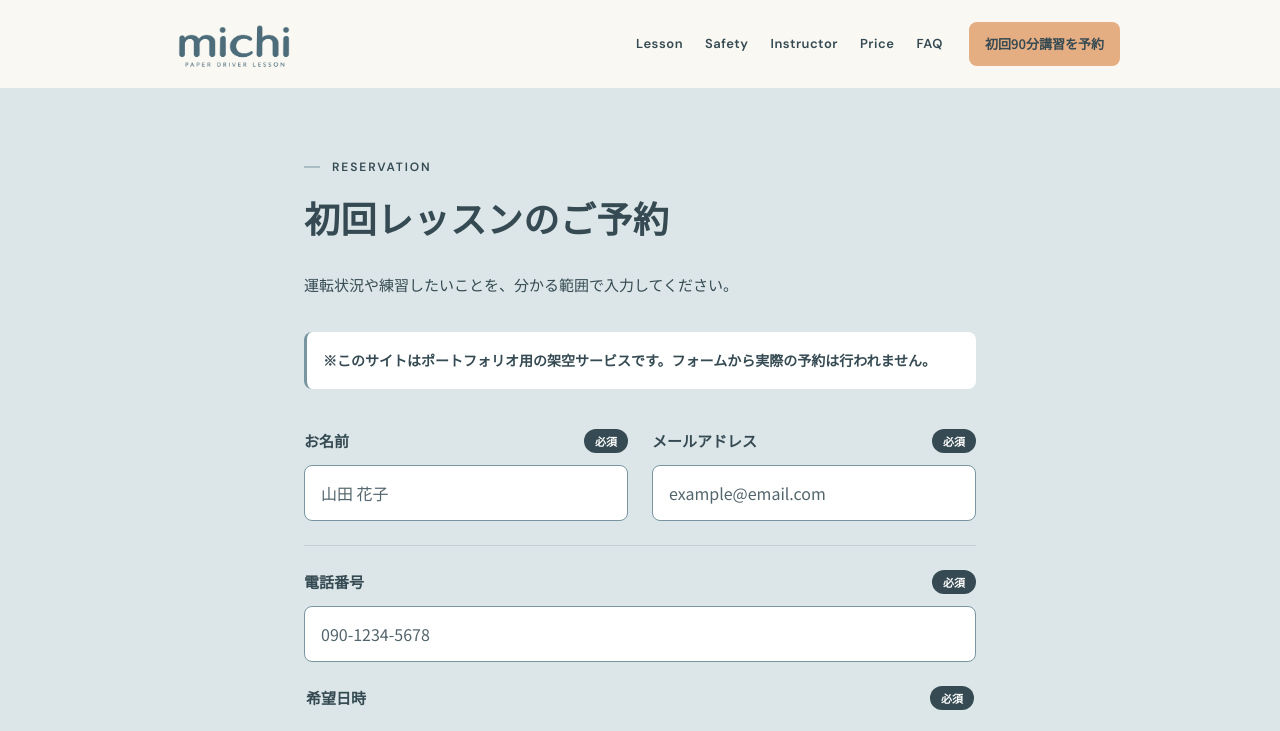
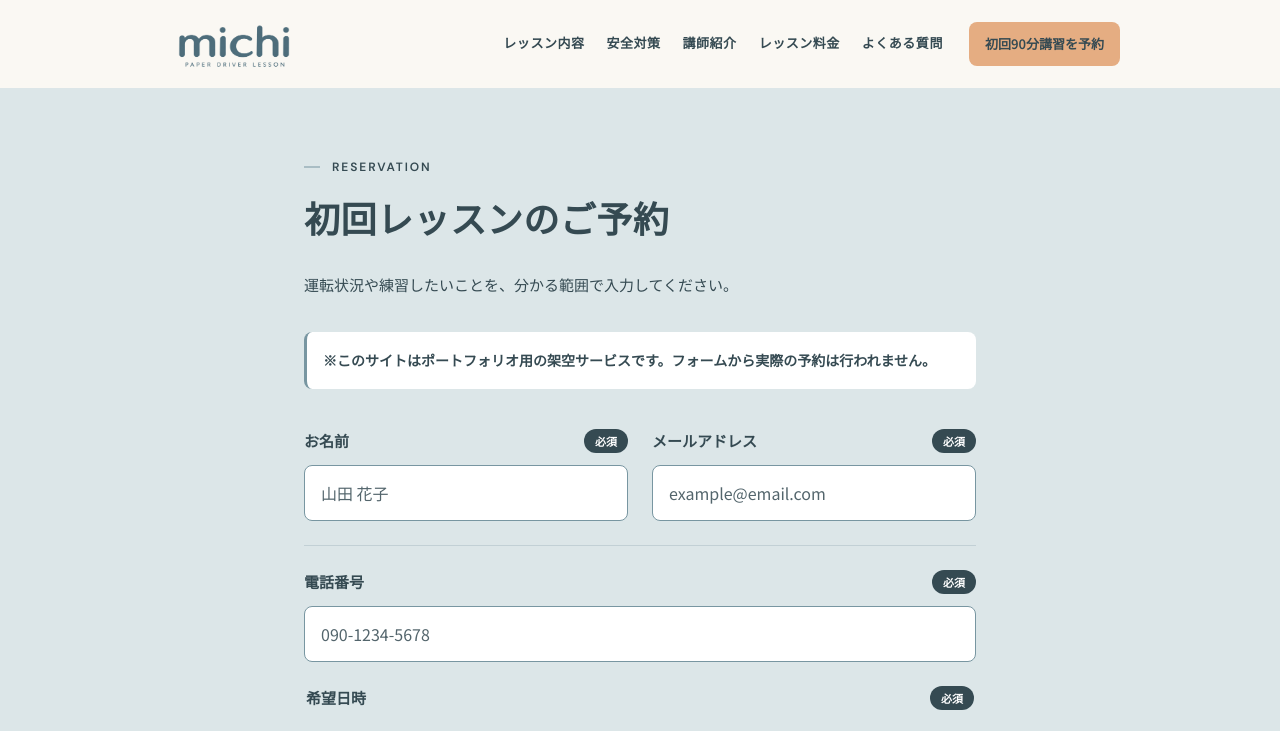
Before and after one commit to Coconattsu0723/michi-paper-driver-lp, a plain HTML site: page reservation.html in a window 1280 px wide. Shown: the top 731 px of the page. Drawn offline with Linux system fonts and the light colour scheme.

Commit message:
Add OGP image and localize header navigation

```diff
--- a/js/script.js
+++ b/js/script.js
@@ -15,7 +15,7 @@
     const nextOpen = desktopNavigation.matches ? false : isOpen;
 
     menuButton.setAttribute("aria-expanded", String(nextOpen));
-    menuLabel.textContent = nextOpen ? "CLOSE" : "MENU";
+    menuLabel.textContent = nextOpen ? "閉じる" : "メニュー";
     navigation.hidden = desktopNavigation.matches ? false : !nextOpen;
 
     if (returnFocus) {
--- a/reservation.html
+++ b/reservation.html
@@ -74,7 +74,7 @@
           aria-controls="primary-navigation"
           aria-expanded="false"
         >
-          <span class="menu-button__label">MENU</span>
+          <span class="menu-button__label">メニュー</span>
           <span class="menu-button__icon" aria-hidden="true">
             <span></span>
             <span></span>
@@ -83,11 +83,11 @@
 
         <nav id="primary-navigation" class="site-nav" aria-label="メインナビゲーション">
           <ul class="site-nav__list">
-            <li><a href="index.html#lesson">Lesson</a></li>
-            <li><a href="index.html#safety">Safety</a></li>
-            <li><a href="index.html#instructor">Instructor</a></li>
-            <li><a href="index.html#price">Price</a></li>
-            <li><a href="index.html#faq">FAQ</a></li>
+            <li><a href="index.html#lesson">レッスン内容</a></li>
+            <li><a href="index.html#safety">安全対策</a></li>
+            <li><a href="index.html#instructor">講師紹介</a></li>
+            <li><a href="index.html#price">レッスン料金</a></li>
+            <li><a href="index.html#faq">よくある質問</a></li>
           </ul>
           <a class="button button--header" href="#reservation">初回90分講習を予約</a>
         </nav>
```
Also changed, not shown: index.html (+6 -6 lines), privacy.html (+6 -6 lines), 1 other file.
